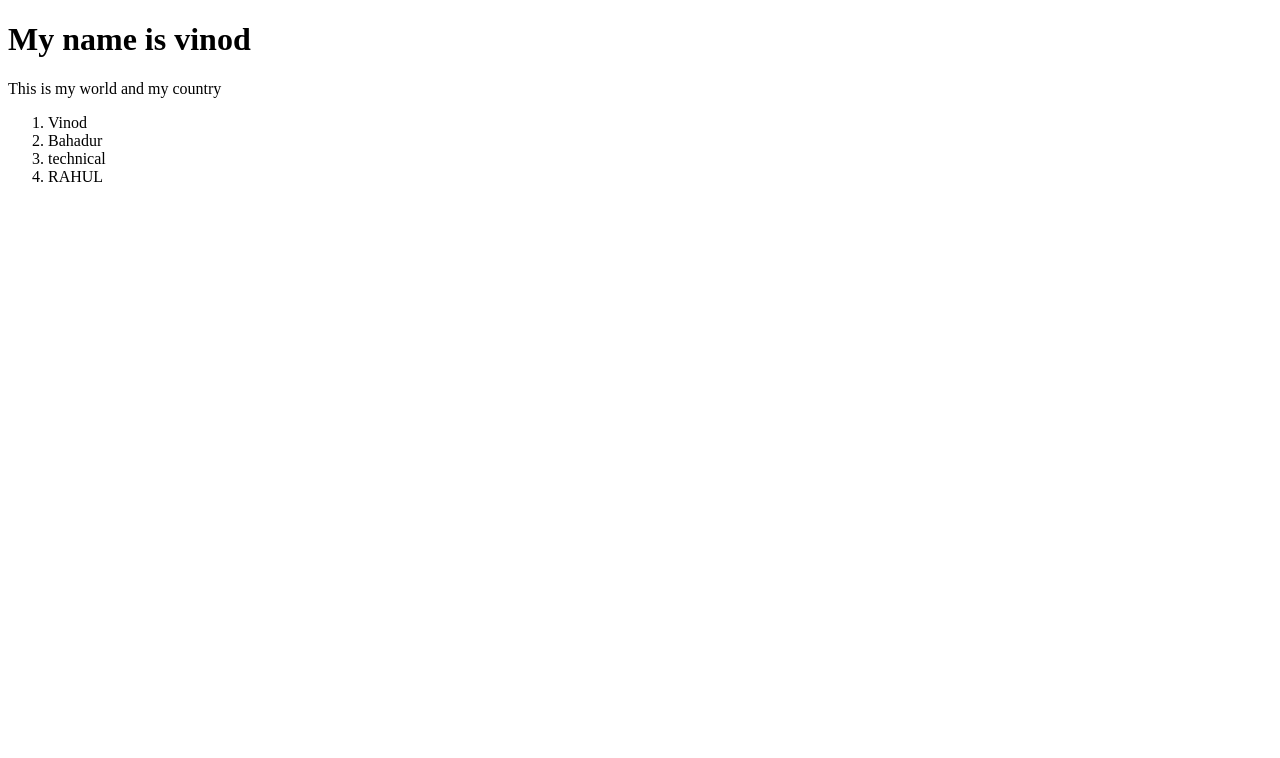
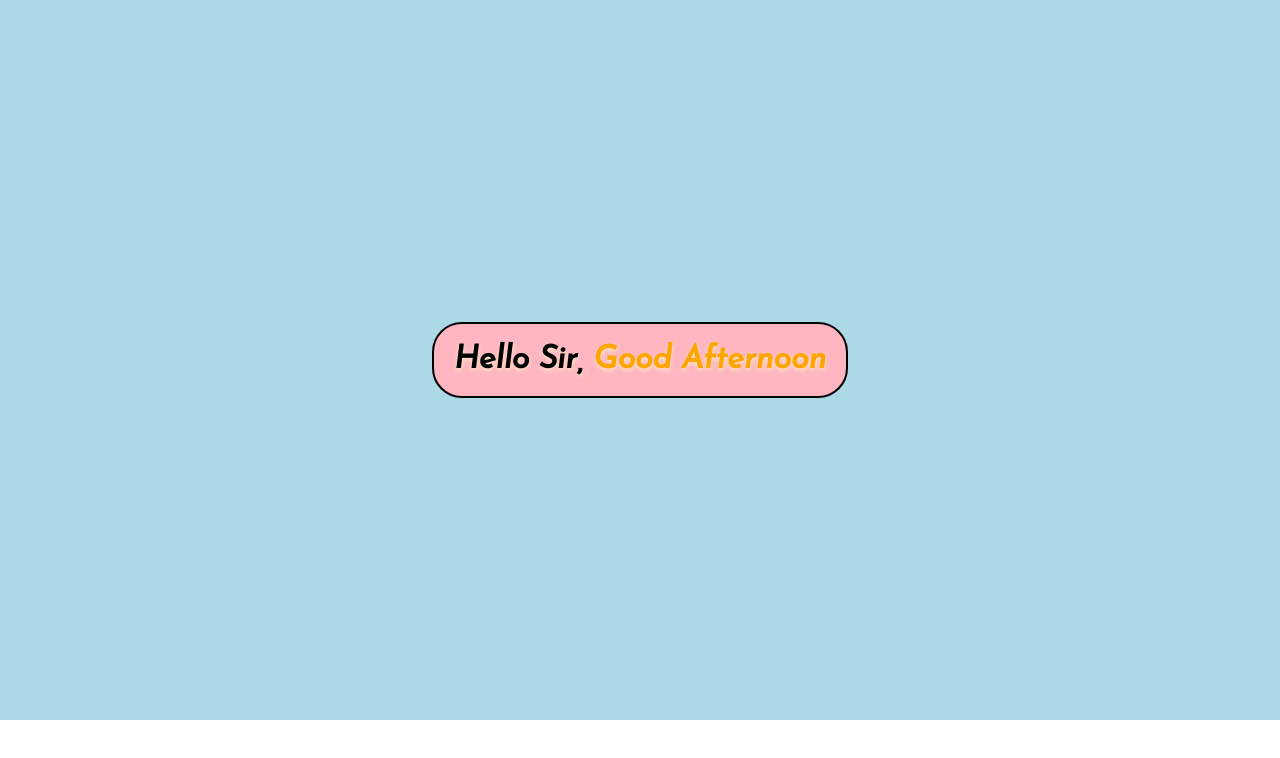
Before and after one commit to rahulanand10/React, a React (Create React App) app: page / in a window 1280 px wide. Shown: the top 758 px of the page. Built offline with nearby package versions, Linux system fonts and the light colour scheme.

Commit message:
challenge-3 with components

```diff
--- a/src/App.jsx
+++ b/src/App.jsx
@@ -1,16 +1,29 @@
 import React from 'react'
-import Heading from './Headings'
-import Para from './Para'
-import List from './List'
 
 function App(){
+    let curDate=new Date(2020,5,5,13)
+    curDate=curDate.getHours()
+    let greeting='';
+    const cssStyle={ };
+
+    if (curDate>=1 && curDate<12){
+      greeting='Good Morning';
+      cssStyle.color='Green';
+    }
+    else if(curDate>=12 && curDate<19){
+      greeting='Good Afternoon';
+      cssStyle.color='Orange'
+    }
+    else{
+      greeting='Good Night'
+      cssStyle.color='Blue'
+    }
+
     return(
-        <React.Fragment>
-            <Heading/>
-            <Para/>
-            <List/>
-        </React.Fragment>
+        <div className="challenge">
+            <h1 className="heading">Hello Sir, <span style={cssStyle}>{greeting}</span></h1>
+        </div>
     )
-};
+}
 
 export default App;
--- a/src/index.js
+++ b/src/index.js
@@ -1,6 +1,7 @@
 import React from 'react'
 import ReactDom from 'react-dom'
 import App from './App'
+import './index.css'
 ReactDom.render(
   <React.Fragment>
   <App/>
```
